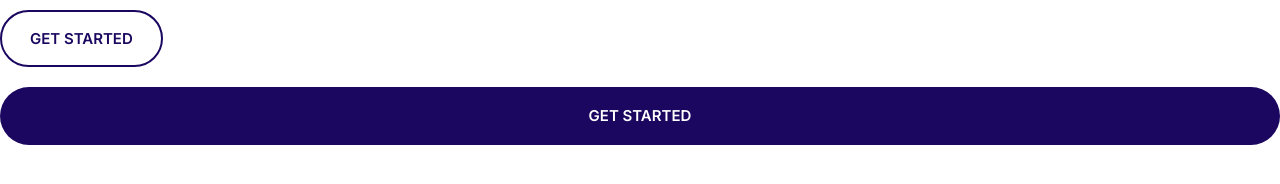
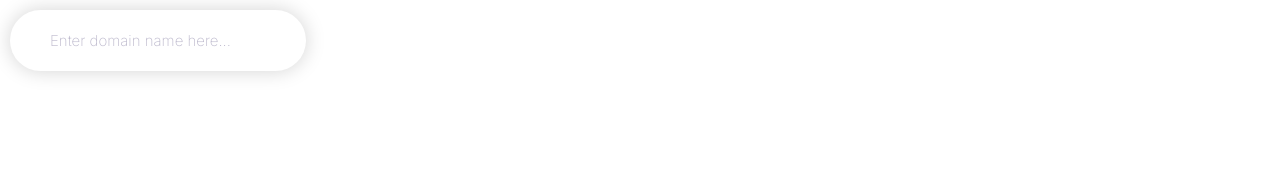
Before and after one commit to Teakay23/Moshify, a plain HTML site: page index.html in a window 1280 px wide. Drawn offline with Linux system fonts and the light colour scheme.

Commit message:
Implemented basic input component.

```diff
--- a/css/styles.css
+++ b/css/styles.css
@@ -254,3 +254,28 @@ a {
     font-size: 1.5rem;
   }
 }
+
+/* Inputs */
+
+.input {
+  font-size: 2rem;
+  font-weight: 200;
+  padding: 2.2rem 4rem;
+  border-radius: 40px;
+  border: 0;
+  box-shadow: 0 0 20px rgb(212, 212, 212);
+  margin: 1rem;
+  outline: 0;
+  color: var(--color-headings);
+}
+
+.input::placeholder {
+  color: #bcb8cc;
+  opacity: 1;
+}
+
+@media screen and (min-width: 1024px) {
+  .input {
+    font-size: 1.5rem;
+  }
+}
--- a/index.html
+++ b/index.html
@@ -14,7 +14,6 @@
     />
   </head>
   <body>
-    <button class="button button--white">Get Started</button>
-    <button class="button button--block button--heading">Get Started</button>
+    <input type="text" class="input" placeholder="Enter domain name here..." />
   </body>
 </html>
```
Also changed, not shown: components/input.html (added, +1 -0 lines).
